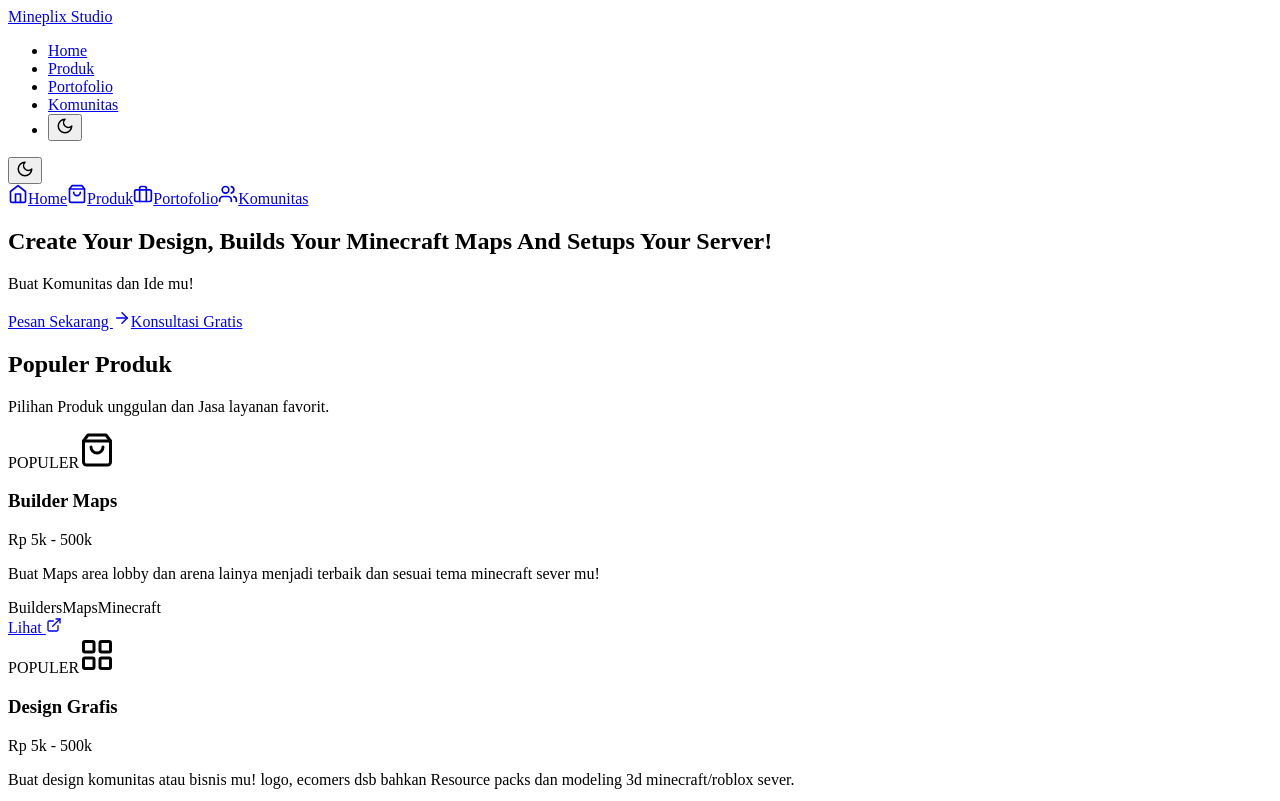
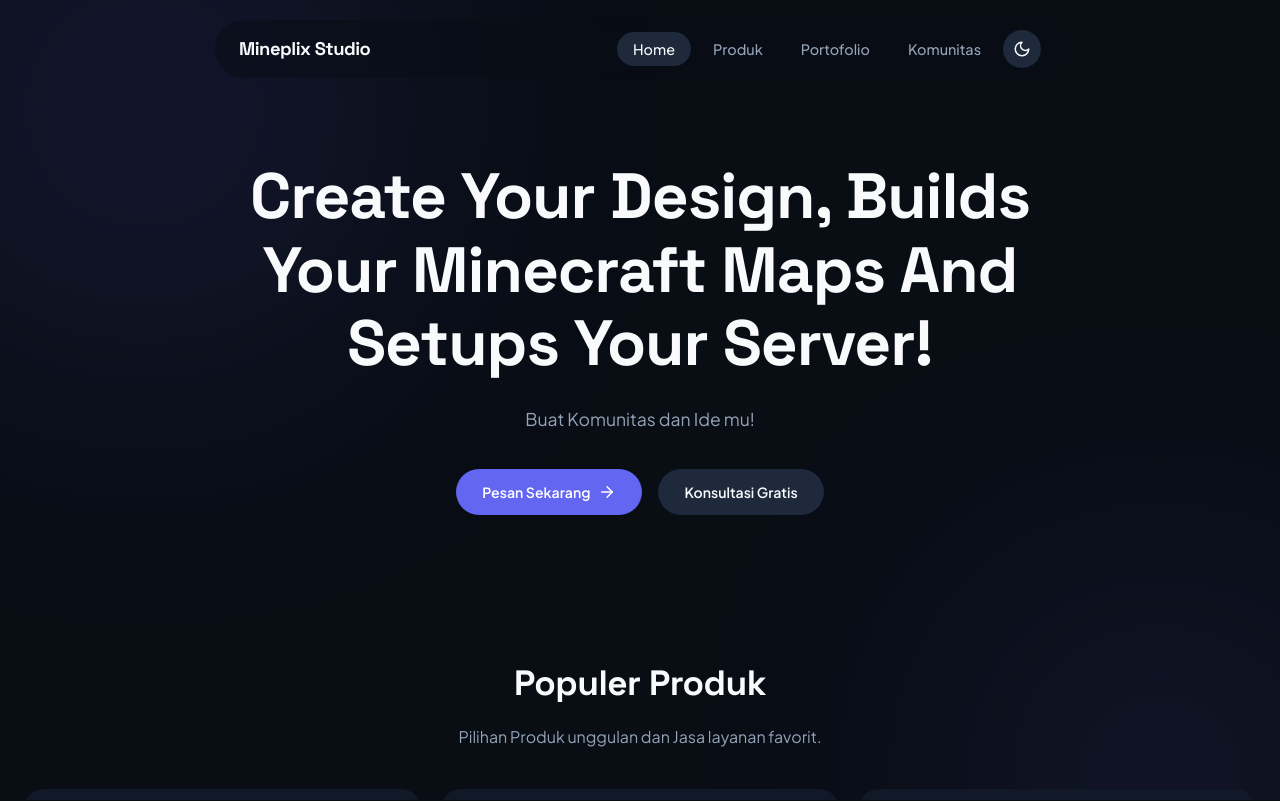
Before and after one commit to YGAKS/mine, a Next.js app: page / in a window 1280 px wide. Shown: the top 801 px of the page. Built offline with nearby package versions, Linux system fonts and the light colour scheme.

Commit message:
Create RootLayout component with metadata

```diff
--- /dev/null
+++ b/app/layout.js
@@ -0,0 +1,14 @@
+import './globals.css';
+
+export const metadata = {
+  title: 'Mineplix Studio',
+  description: 'Create Your Design, Builds Your Minecraft Maps And Setups Your Server!',
+};
+
+export default function RootLayout({ children }) {
+  return (
+    <html lang="id" data-theme="dark">
+      <body>{children}</body>
+    </html>
+  );
+}
```
